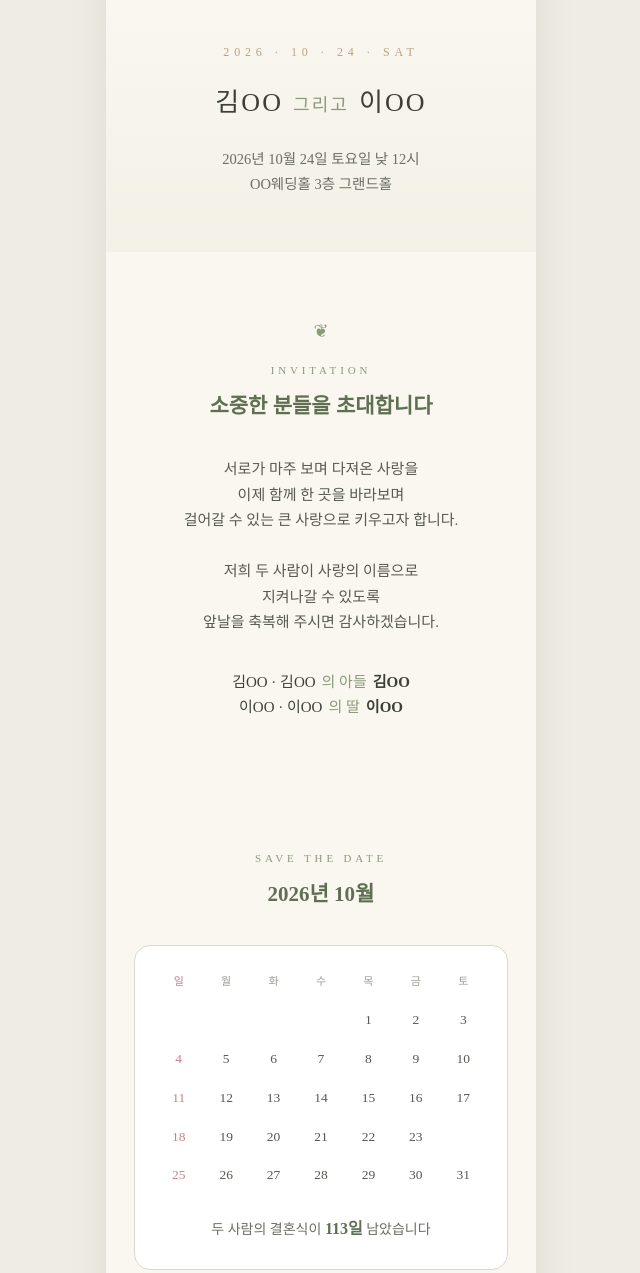
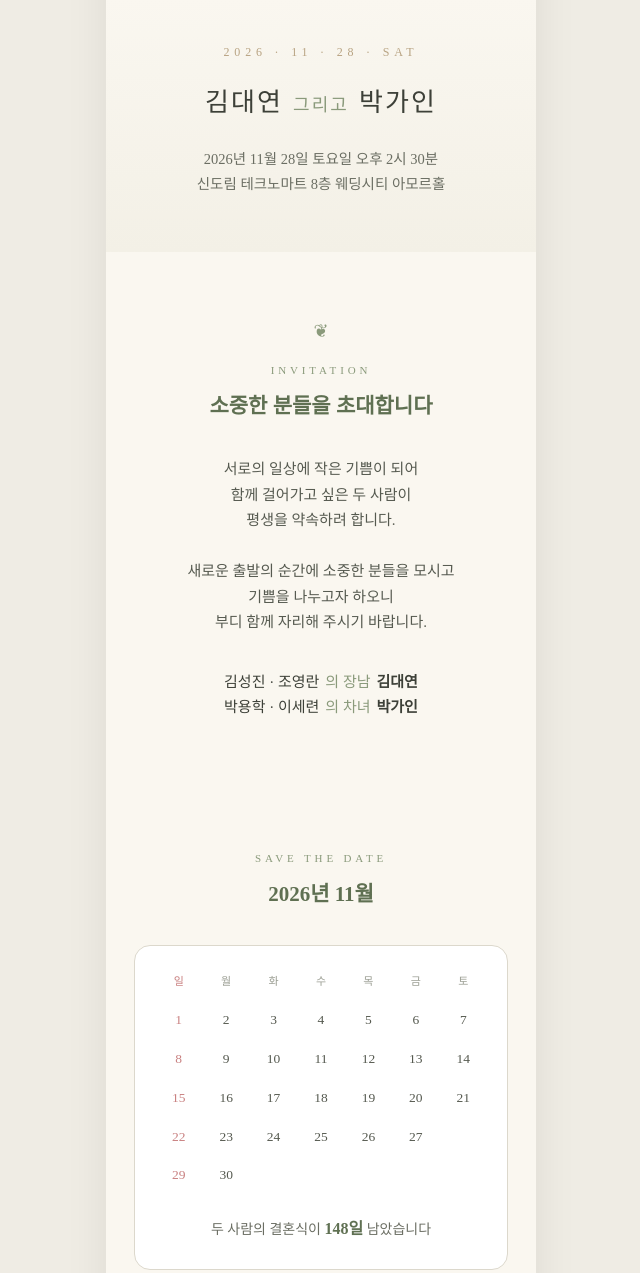
Before and after one commit to kimdaiyeon/wedding, a plain HTML site: page index.html in a window 1280 px wide. Shown: the part 575-1848 px from the top of the page, without its empty margins (319-959 px from the left). Drawn offline with Linux system fonts and the light colour scheme; a web font is replaced by a local one.

Commit message:
실제 청첩장 정보 반영 (김대연♥박가인, 2026-11-28 신도림 웨딩시티)
Co-Authored-By: Claude Opus 4.8 <noreply@anthropic.com>

```diff
--- a/index.html
+++ b/index.html
@@ -3,9 +3,9 @@
 <head>
 <meta charset="UTF-8">
 <meta name="viewport" content="width=device-width, initial-scale=1.0, viewport-fit=cover">
-<title>김OO ♥ 이OO 결혼합니다</title>
-<meta property="og:title" content="김OO ♥ 이OO 결혼합니다">
-<meta property="og:description" content="2026년 10월 24일 토요일 낮 12시, 저희 두 사람이 하나가 됩니다.">
+<title>김대연 ♥ 박가인 결혼합니다</title>
+<meta property="og:title" content="김대연 ♥ 박가인 결혼합니다">
+<meta property="og:description" content="2026년 11월 28일 토요일 오후 2시 30분, 신도림 테크노마트 8층 웨딩시티 아모르홀">
 <meta property="og:image" content="https://picsum.photos/id/1039/800/420">
 <link rel="preconnect" href="https://fonts.googleapis.com">
 <link href="https://fonts.googleapis.com/css2?family=Noto+Serif+KR:wght@300;400;600&family=Gowun+Batang&display=swap" rel="stylesheet">
@@ -145,9 +145,9 @@
   <section class="cover">
     <img class="photo" src="https://picsum.photos/id/1039/860/1150" alt="메인 사진">
     <div class="cover-inner">
-      <div class="date-sm">2026 · 10 · 24 · SAT</div>
-      <h1>김OO<span class="amp">그리고</span>이OO</h1>
-      <p class="when">2026년 10월 24일 토요일 낮 12시<br>OO웨딩홀 3층 그랜드홀</p>
+      <div class="date-sm">2026 · 11 · 28 · SAT</div>
+      <h1>김대연<span class="amp">그리고</span>박가인</h1>
+      <p class="when">2026년 11월 28일 토요일 오후 2시 30분<br>신도림 테크노마트 8층 웨딩시티 아모르홀</p>
     </div>
   </section>
 
@@ -157,23 +157,23 @@
     <span class="label">Invitation</span>
     <h2>소중한 분들을 초대합니다</h2>
     <p>
-      서로가 마주 보며 다져온 사랑을<br>
-      이제 함께 한 곳을 바라보며<br>
-      걸어갈 수 있는 큰 사랑으로 키우고자 합니다.<br><br>
-      저희 두 사람이 사랑의 이름으로<br>
-      지켜나갈 수 있도록<br>
-      앞날을 축복해 주시면 감사하겠습니다.
+      서로의 일상에 작은 기쁨이 되어<br>
+      함께 걸어가고 싶은 두 사람이<br>
+      평생을 약속하려 합니다.<br><br>
+      새로운 출발의 순간에 소중한 분들을 모시고<br>
+      기쁨을 나누고자 하오니<br>
+      부디 함께 자리해 주시기 바랍니다.
     </p>
     <div class="names">
-      김OO · 김OO<span class="dot">의 아들</span><b>김OO</b><br>
-      이OO · 이OO<span class="dot">의 딸</span><b>이OO</b>
+      김성진 · 조영란<span class="dot">의 장남</span><b>김대연</b><br>
+      박용학 · 이세련<span class="dot">의 차녀</span><b>박가인</b>
     </div>
   </section>
 
   <!-- 달력 · D-day -->
   <section class="fade">
     <span class="label">Save the date</span>
-    <h2>2026년 10월</h2>
+    <h2>2026년 11월</h2>
     <div class="cal-card">
       <table class="cal" id="calendar"></table>
       <p class="dcount" id="dday"></p>
@@ -198,14 +198,13 @@
     <span class="label">Location</span>
     <h2>오시는 길</h2>
     <div class="venue">
-      <div class="name">OO웨딩홀 3층 그랜드홀</div>
-      <div class="addr">서울특별시 OO구 OO로 123 · 02-000-0000</div>
+      <div class="name">신도림 테크노마트 8층 웨딩시티 아모르홀</div>
+      <div class="addr">서울 구로구 새말로 97 테크노마트 8층</div>
     </div>
     <div id="map">카카오맵 API 키 등록 후 지도가 표시됩니다</div>
     <dl class="transport">
-      <dt>지하철</dt><dd>2호선 OO역 3번 출구 도보 5분</dd>
-      <dt>버스</dt><dd>OO정류장 하차 (146, 341, 360)</dd>
-      <dt>주차</dt><dd>건물 지하 주차장 2시간 무료</dd>
+      <dt>지하철</dt><dd>1·2호선 신도림역 3번 출구 (테크노마트 판매동 지하와 연결됩니다)</dd>
+      <dt>주차</dt><dd>신도림 테크노마트 지하주차장 B3~B7 이용, 주차요원의 안내를 받으세요 (3시간 지원)</dd>
     </dl>
   </section>
 
@@ -283,7 +282,7 @@
     </div>
   </section>
 
-  <footer>김OO ♥ 이OO — 2026. 10. 24</footer>
+  <footer>김대연 ♥ 박가인 — 2026. 11. 28</footer>
 </div>
 
 <div id="lightbox"><img src="" alt=""></div>
@@ -292,15 +291,15 @@
 <script>
 /* ================= 설정 — 이 부분만 수정하면 됩니다 ================= */
 const CONFIG = {
-  weddingDate: '2026-10-24T12:00:00+09:00',
+  weddingDate: '2026-11-28T14:30:00+09:00',
   // Apps Script 웹앱 배포 URL (README 참고). 비워두면 RSVP/방명록은 안내만 표시.
   appsScriptUrl: '',
   // developers.kakao.com 에서 발급한 JavaScript 키
   kakaoJsKey: '',
-  // 카카오맵: 같은 developers.kakao.com 키 사용, 예식장 좌표
-  venueLat: 37.5665, venueLng: 126.9780,
-  shareTitle: '김OO ♥ 이OO 결혼합니다',
-  shareDesc: '2026년 10월 24일 토요일 낮 12시\nOO웨딩홀 3층 그랜드홀',
+  // 카카오맵: 같은 developers.kakao.com 키 사용, 예식장 좌표 (신도림 테크노마트 근사값 — 키 등록 후 정확한 좌표로 조정 권장)
+  venueLat: 37.5088, venueLng: 126.8895,
+  shareTitle: '김대연 ♥ 박가인 결혼합니다',
+  shareDesc: '2026년 11월 28일 토요일 오후 2시 30분\n신도림 테크노마트 8층 웨딩시티 아모르홀',
   shareImage: 'https://picsum.photos/id/1039/800/420'
 };
 /* =================================================================== */
```
